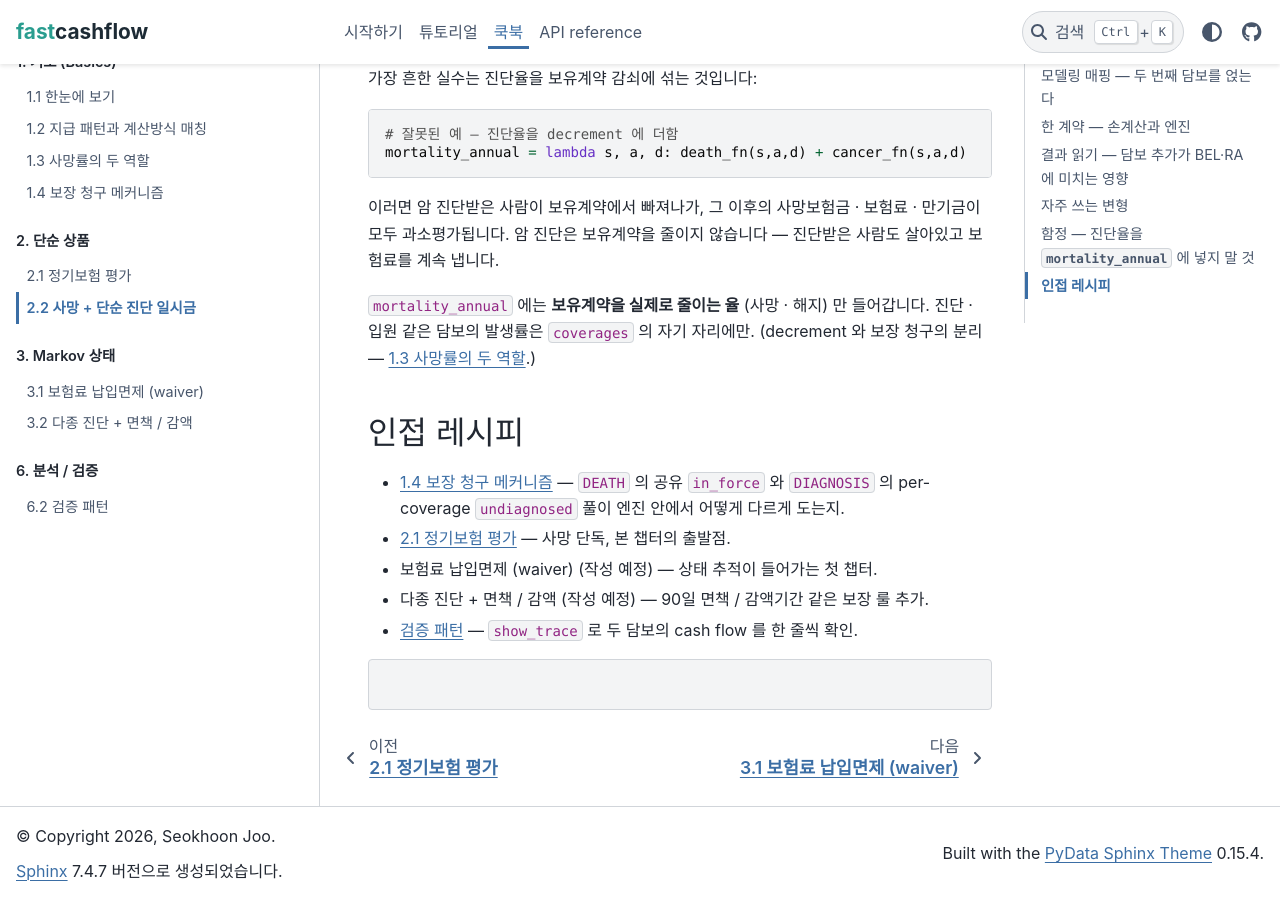
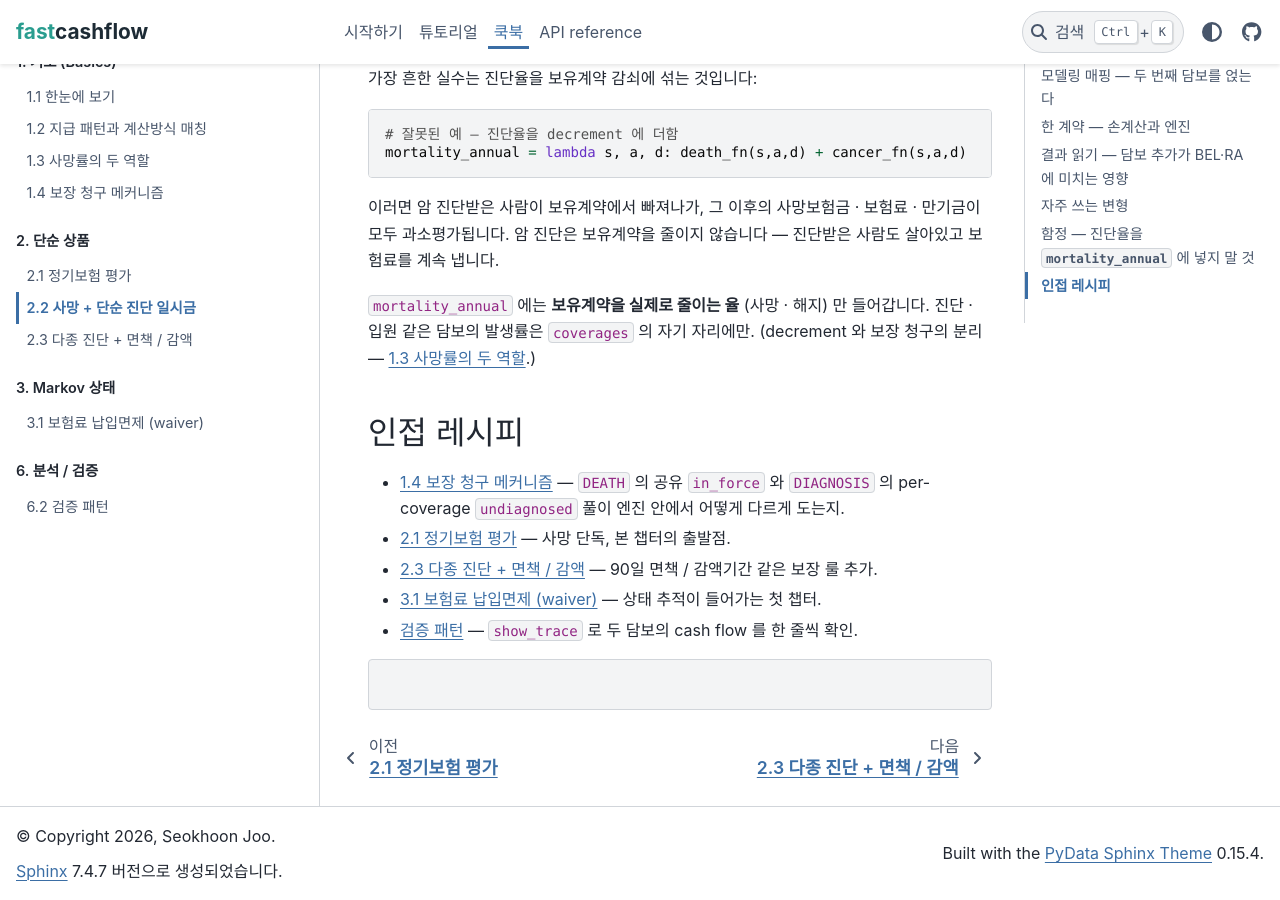
Before and after one commit to seokhoonj/fastcashflow, a Sphinx documentation site: the page built from docs/cookbook/simple/death-diagnosis.md, in a window 1280 px wide and 900 px high, scrolled down 4748 px. Built offline with Sphinx 7.4.7 and the PyData theme 0.15.4, drawn with Linux system fonts in a browser that asks for light colours.

Commit message:
docs: regroup the waiting/reduction chapter under 단순 상품 (2.3)
면책 / 감액 are coverage rules -- a per-coverage payment-factor curve over
the contract's months -- not a state machine. The chapter's example is
fully non-stateful, so grouping it under "Markov 상태" was wrong. Move it
to part 2 (단순 상품) as 2.3, after 2.2 death+diagnosis: a natural
non-stateful progression (death -> death+diagnosis -> +waiting/reduction).

- markov/diagnosis-rules.md -> simple/diagnosis-rules.md; heading 3.2 -> 2.3.
- Markov part now holds 3.1 waiver + 3.2 paid-up (renumbered from 3.3).
- index list, toctree, and the part-overview row updated.
- Cross-references fixed: the chapter's links (death-diagnosis now a
  sibling, waiver now ../markov/), and the inbound links from
  death-diagnosis and waiver point at the new 2.3 location and note the
  rule-axis vs state-axis orthogonality.

Build clean, no broken links.

````diff
--- a/docs/cookbook/index.md
+++ b/docs/cookbook/index.md
@@ -98,6 +98,9 @@
 * - 2.2
   - [사망 + 단순 진단 일시금](simple/death-diagnosis)
   - 진단 담보 추가. 면책 / 감액 없는 간단한 결합.
+* - 2.3
+  - [다종 진단 + 면책 / 감액](simple/diagnosis-rules)
+  - 가입 90일 면책 / 가입 2년 감액. coverage rule (담보 룰 축).
 ```
 
 ### 3. Markov 상태
@@ -113,9 +116,6 @@
   - [보험료 납입면제 (waiver)](markov/waiver)
   - `STATE_MODELS["WAIVER"]` 입문. active → waiver 진입.
 * - 3.2
-  - [다종 진단 + 면책 / 감액](markov/diagnosis-rules)
-  - 가입 90일 면책 / 가입 2년 감액. coverage rule 본격 활용.
-* - 3.3
   - paid-up 분리 (3-state) (작성 예정)
   - active / waiver / paidup 을 각각 별도 state 로.
 ```
--- a/docs/cookbook/simple/death-diagnosis.md
+++ b/docs/cookbook/simple/death-diagnosis.md
@@ -226,9 +226,10 @@ mortality_annual = lambda s, a, d: death_fn(s,a,d) + cancer_fn(s,a,d)   # ✗
   공유 `in_force` 와 `DIAGNOSIS` 의 per-coverage `undiagnosed` 풀이
   엔진 안에서 어떻게 다르게 도는지.
 - [2.1 정기보험 평가](term-life) — 사망 단독, 본 챕터의 출발점.
-- 보험료 납입면제 (waiver) (작성 예정) — 상태 추적이 들어가는 첫 챕터.
-- 다종 진단 + 면책 / 감액 (작성 예정) — 90일 면책 / 감액기간 같은
-  보장 룰 추가.
+- [2.3 다종 진단 + 면책 / 감액](diagnosis-rules) — 90일 면책 / 감액기간
+  같은 보장 룰 추가.
+- [3.1 보험료 납입면제 (waiver)](../markov/waiver) — 상태 추적이 들어가는
+  첫 챕터.
 - [검증 패턴](../workflow/validation) — `show_trace` 로 두 담보의
   cash flow 를 한 줄씩 확인.
 ```
````
Also changed, not shown: other parts of docs/cookbook/index.md (+3 -3 lines), docs/cookbook/markov/waiver.md (+2 -1 lines), docs/cookbook/simple/diagnosis-rules.md (renamed from docs/cookbook/markov/diagnosis-rules.md, +7 -7 lines).
